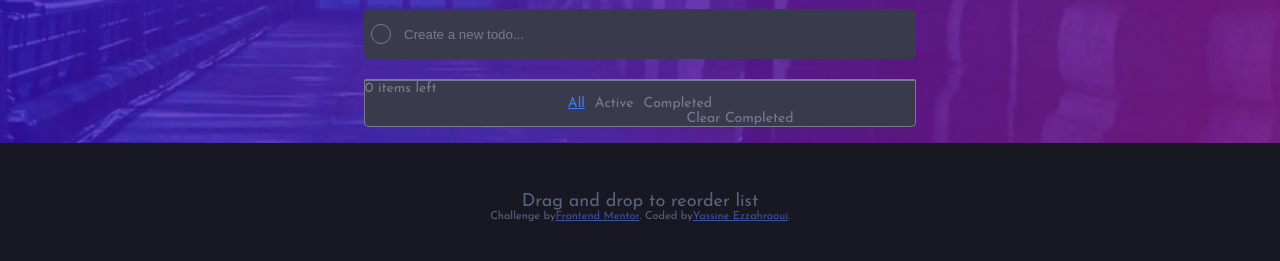
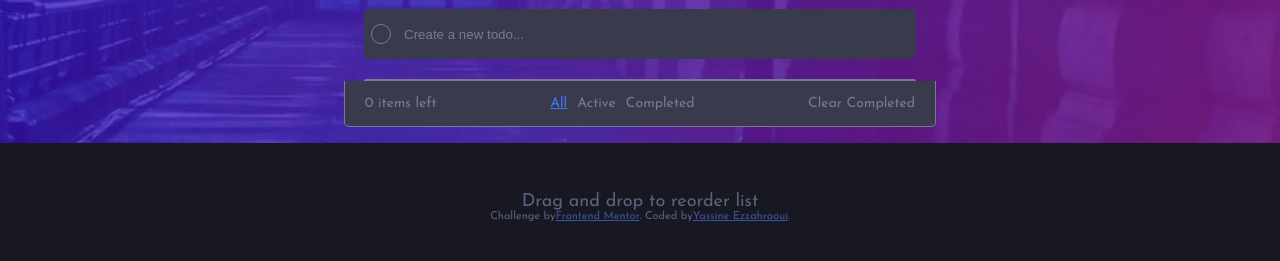
Before and after one commit to yuh44n/Todo-App-Main, a plain HTML site: page index.html in a window 1280 px wide. Shown: the part 177-438 px from the top of the page. Drawn offline with Linux system fonts and the light colour scheme.

Commit message:
first commit

```diff
--- a/style.css
+++ b/style.css
@@ -144,18 +144,18 @@ body {
     border: 1px solid hsl(234, 11%, 52%);
     border-top: 0;
     display: flex;
-    flex-direction: column;
+    flex-direction: row;
+    align-items: center;
+    justify-content: space-between;
     position: relative;
     color: hsl(234, 11%, 52%);
     font-size: 14px;
-    justify-content: center;
     background-color: hsl(237, 14%, 26%);
     width: 43vw;
-    margin: 0 auto 0 auto;;
+    margin: 0 auto 0 auto;
     border-radius: 0 0 5px 5px;
+    padding: 15px 20px;
     transition: background-color 0.3s ease, border-color 0.3s ease;
-
-
 }
 
 .filter input[type="radio"] {
@@ -205,13 +205,10 @@ body {
 #clear{
     font-family: "Josefin Sans", sans-serif;
     font-size: 14px;
-    position: relative;
-    left: 100px;
     color: hsl(234, 11%, 52%);
     background: none;
     border: none;
     cursor: pointer;
-
 }
 #clear:hover {
     cursor: pointer;
```
